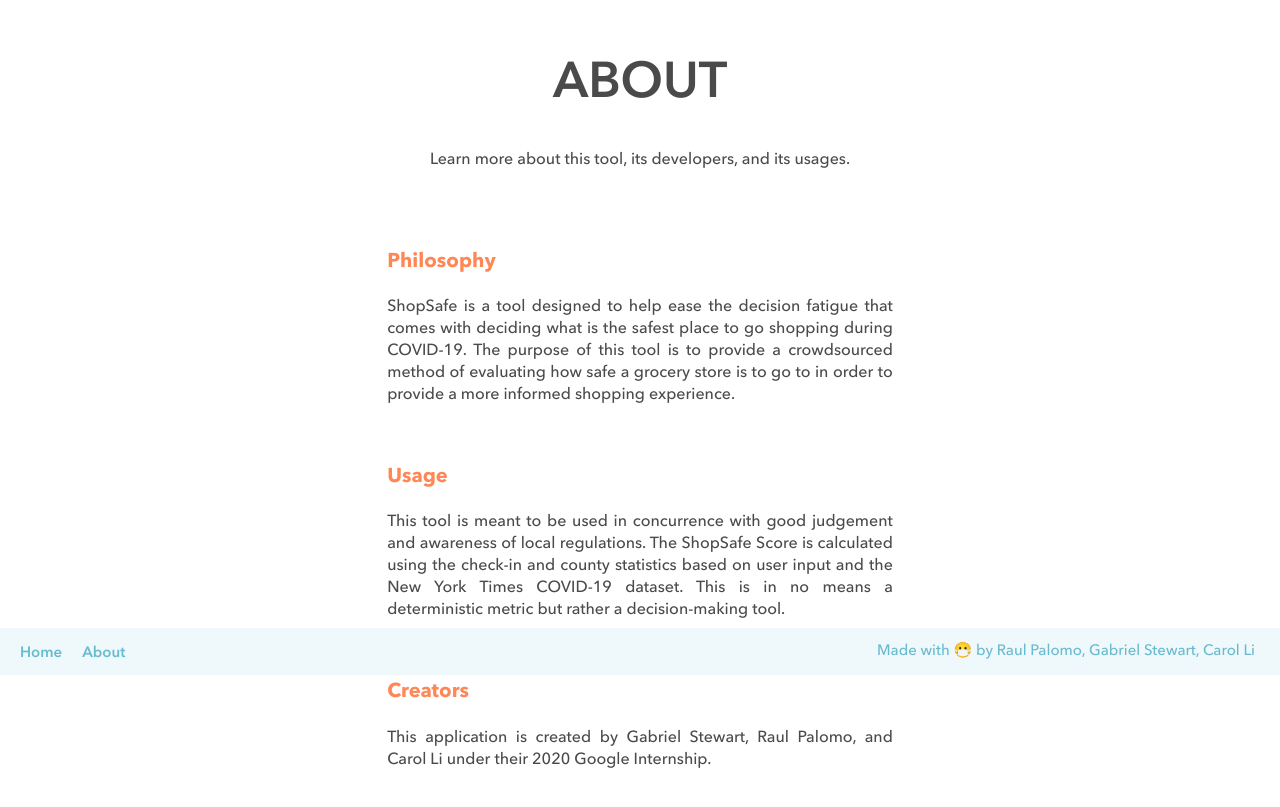
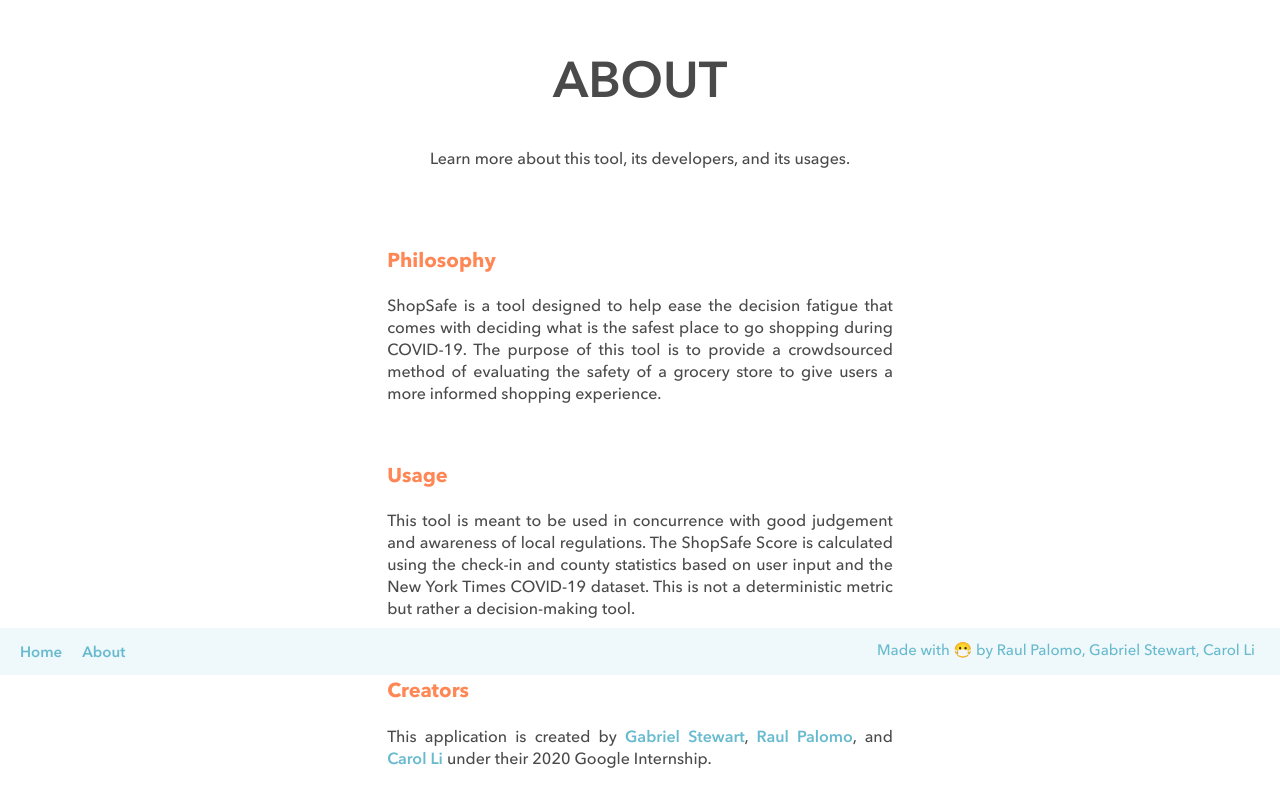
Before and after one commit to googleinterns/step32-2020, an Angular app in the folder shopsafe-frontend/: page /about in a window 1280 px wide. Shown: the part 125-932 px from the top of the page. Built offline with nearby package versions, Linux system fonts and the light colour scheme.

Commit message:
Update text with Gabe's comments, add mailto links

```diff
--- a/shopsafe-frontend/src/app/components/about/about.component.html
+++ b/shopsafe-frontend/src/app/components/about/about.component.html
@@ -10,8 +10,9 @@
                 <p>
                     ShopSafe is a tool designed to help ease the decision fatigue that comes with
                     deciding what is the safest place to go shopping during COVID-19. The purpose
-                    of this tool is to provide a crowdsourced method of evaluating how safe a
-                    grocery store is to go to in order to provide a more informed shopping experience.
+                    of this tool is to provide a crowdsourced method of evaluating the safety of
+                    a grocery store to give users a more informed shopping experience.
+
                 </p>
             </div>
         </div>
@@ -22,7 +23,7 @@
                     This tool is meant to be used in concurrence with good judgement and awareness
                     of local regulations. The ShopSafe Score is calculated using the check-in and
                     county statistics based on user input and the New York Times COVID-19 dataset.
-                    This is in no means a deterministic metric but rather a decision-making tool.
+                    This is not a deterministic metric but rather a decision-making tool.
                 </p>
             </div>
         </div>
@@ -30,8 +31,9 @@
             <h2>Creators</h2>
             <div class="box">
                 <p>
-                    This application is created by Gabriel Stewart, Raul Palomo, and Carol Li under
-                    their 2020 Google Internship.
+                    This application is created by <a href="mailto:gabrielstewart@google.com">Gabriel Stewart</a>,
+                    <a href="mailto:raulpalomo@google.com">Raul Palomo</a>, and <a href="mailto:caroljli@google.com">Carol Li</a>
+                    under their 2020 Google Internship.
                 </p>
             </div>
         </div>
--- a/shopsafe-frontend/src/app/components/check-in-modal/check-in-modal.component.css
+++ b/shopsafe-frontend/src/app/components/check-in-modal/check-in-modal.component.css
@@ -45,6 +45,6 @@
     background: rgba(104, 187, 207, 0.3);
 }
 
-#check-in-modal .tooltip {
+#check-in-modal .mat-tooltip {
     font-size: 13px !important;
 }
--- a/shopsafe-frontend/src/app/components/check-in-modal/check-in-modal.component.html
+++ b/shopsafe-frontend/src/app/components/check-in-modal/check-in-modal.component.html
@@ -6,9 +6,9 @@
             <h2 class="left-text">
                 Busy &nbsp;
                 <a
-                matTooltip="How busy the store is, in terms of the crowd inside the store
-                            (ie. is there enough space to maintain 6 feet of distance? 1 indicates very busy (bad),
-                            and 10 indicates not busy at all (good).">
+                matTooltip="How crowded is it inside the store? Essentially, is there
+                            enough space to social distance, maintain 6 feet? 1 indicates
+                            very busy (bad), and 10 indicates not busy at all (good)">
                     <i class="far fa-question-circle"></i>
                 </a>
             </h2>
@@ -24,8 +24,8 @@
             <h2 class="left-text">
                 Line &nbsp;
                 <a
-                matTooltip="How long the line is to get into the store from the outside.
-                            1 indicates very long (bad), and 10 indicates not long at all (good).">
+                matTooltip="How long is the line to get into the store from the outside?
+                            1 indicates very long (bad), and 10 indicates not long at all (good)">
                     <i class="far fa-question-circle"></i>
                 </a>
             </h2>
@@ -43,8 +43,7 @@
                 <a
                 matTooltip="How clean is the store overall? Are the shared carts,
                             baskets, and surfaces sanitized? 1 indicates poor hygiene
-                            (bad) and 10 indicates good hygiene (good)."
-                matTooltipClass="tooltip"
+                            (bad), and 10 indicates good hygiene (good)"
                 >
                     <i class="far fa-question-circle"></i>
                 </a>
@@ -61,9 +60,9 @@
             <h2 class="left-text">
                 Mask &nbsp;
                 <a
-                matTooltip="Is the store strict on masks? Are the customers and workers
+                matTooltip="How strict is the store with masks? Are the customers and workers
                             wearing masks properly? 1 indicates no to little mask policy
-                            and presence (bad) and 10 indicates excellent mask usage (good).">
+                            and presence (bad), and 10 indicates excellent mask usage (good)">
                     <i class="far fa-question-circle"></i>
                 </a>
             </h2>
```
